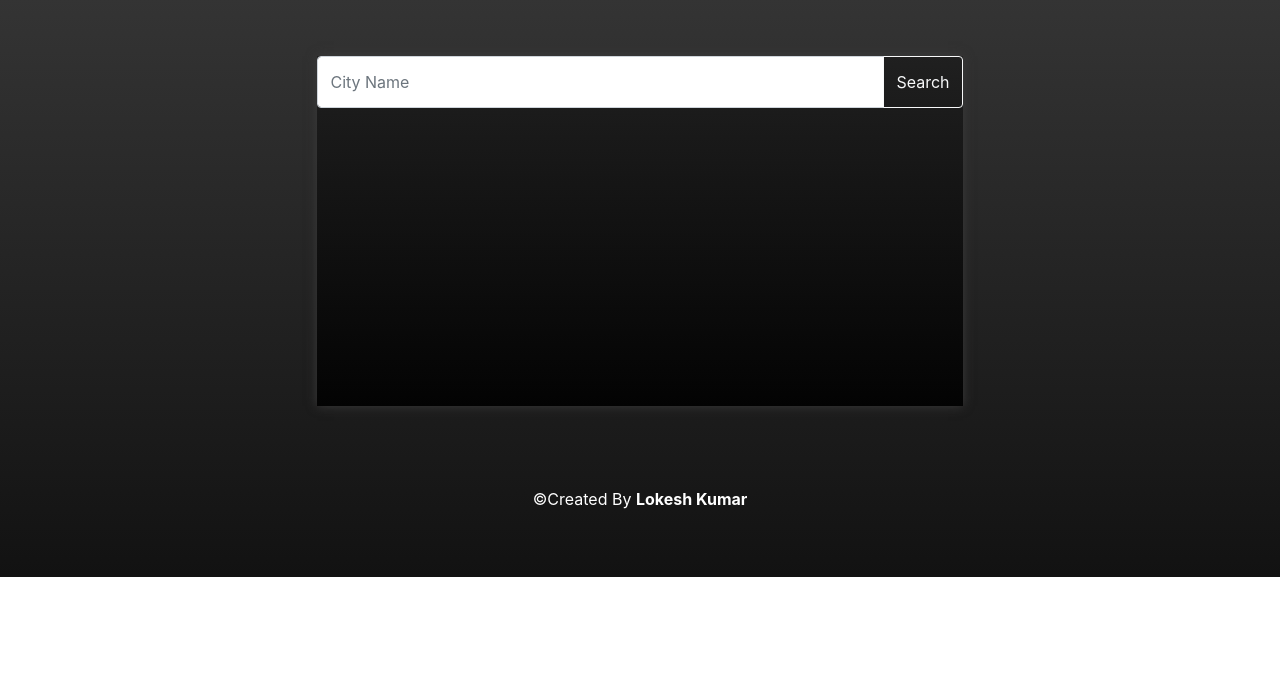
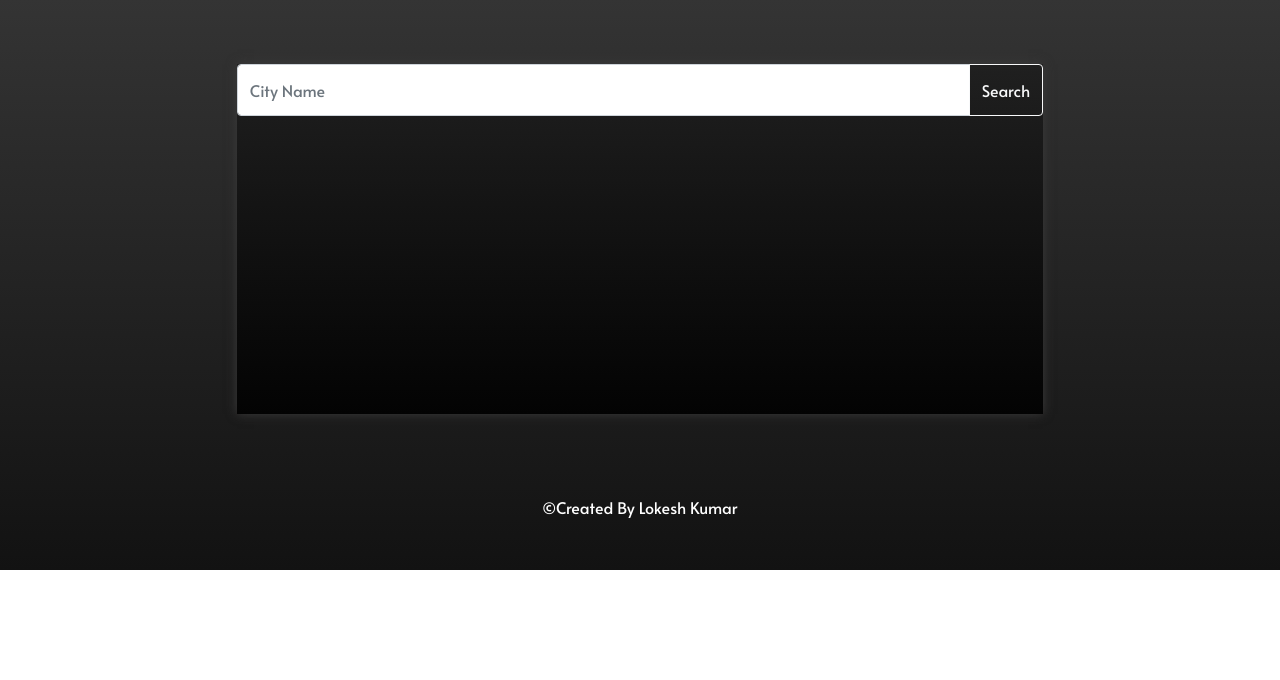
Before and after one commit to LokeshKumar-Dev/News, a React app: page / in a window 1280 px wide. Shown: the part 120-800 px from the top of the page. Built offline with nearby package versions, Linux system fonts and the light colour scheme; no server answers.

Commit message:
second push

```diff
--- a/package.json
+++ b/package.json
@@ -1,5 +1,5 @@
 {
-  "homepage": "http://Loki-WebDev.github.io/Weather",
+  "homepage": "http://LokeshKumar-Dev.github.io/Whats-Weather",
   "name": "hello-world",
   "version": "0.1.0",
   "private": true,
--- a/public/index.html
+++ b/public/index.html
@@ -7,7 +7,6 @@
 
     <link rel="icon" href="%PUBLIC_URL%/favicon.ico" />
     <!-- Custom Theme files -->
-    <link href="css/style.css" rel="stylesheet" type="text/css" media="all"/>
     <!-- for-mobile-apps -->
     <meta http-equiv="Content-Type" content="text/html; charset=utf-8" />
     <meta name="viewport" content="width=device-width, initial-scale=1, maximum-scale=1">
@@ -15,8 +14,6 @@
     <meta name="keywords" content="Sunny Weather Widget Responsive, Login form web template, Sign up Web Templates, Flat Web Templates, Login signup Responsive web template, Smartphone Compatible web template, free webdesigns for Nokia, Samsung, LG, SonyEricsson, Motorola web design" />
 
     <link rel="stylesheet" href="https://stackpath.bootstrapcdn.com/bootstrap/4.5.0/css/bootstrap.min.css">
-
-    <link href='//fonts.googleapis.com/css?family=Gudea:400,700' rel='stylesheet' type='text/css'>
 
   </head>
   <body>
--- a/src/components/SearchBox.js
+++ b/src/components/SearchBox.js
@@ -16,7 +16,6 @@ class SearchBox extends Component{
   }
 
   componentDidMount(){
-    console.log('cdm geo');
     navigator.geolocation.getCurrentPosition(
       position => this.onGeolocation(position),
       err => alert("ALLOW 'LOCATION' FOR GREATER EXPERIANCE!")
@@ -25,7 +24,6 @@ class SearchBox extends Component{
 
   onGeolocation = (event) => {
     const {latitude ,longitude} = event.coords;
-    console.log(latitude ,longitude);
     this.props.fetchWeatherCoords(latitude, longitude);
   };
 
--- a/src/components/postList.js
+++ b/src/components/postList.js
@@ -137,9 +137,6 @@ class PostList extends Component{
   };
 
   render(){
-    console.log('===============POSTLIST=============');
-    console.log('render');
-    console.log(this.props.posts);
 
     return(
       <>
@@ -151,7 +148,6 @@ class PostList extends Component{
 }
 
 const mapStateToProps = state => {
-  console.log('mapStateToProps');
   return ({ posts:state.weather });
 };
 
--- a/public/css/style.css
+++ b/src/css/style.css
@@ -1,3 +1,5 @@
+@import url('https://fonts.googleapis.com/css2?family=Alata&display=swap');
+
 /* reset */
 html,body,div,span,applet,object,iframe,h1,h2,h3,h4,h5,h6,p,blockquote,pre,a,abbr,acronym,address,big,cite,code,del,dfn,em,img,ins,kbd,q,s,samp,small,strike,strong,sub,sup,tt,var,b,u,i,dl,dt,dd,ol,nav ul,nav li,fieldset,form,label,legend,table,caption,tbody,tfoot,thead,tr,th,td,article,aside,canvas,details,embed,figure,figcaption,footer,header,hgroup,menu,nav,output,ruby,section,summary,time,mark,audio,video{margin:0;padding:0;border:0;font-size:100%;font:inherit;vertical-align:baseline;}
 article, aside, details, figcaption, figure,footer, header, hgroup, menu, nav, section {display: block;}
@@ -51,7 +53,7 @@ padding:0;
 margin:0;
     background: var(--img-def)no-repeat;
     background-size: cover;
-   font-family: 'Gudea', sans-serif;
+   font-family: 'Alata', sans-serif;
 }
 
 h1,h2,h3,h4,h5,h6{
@@ -271,9 +273,9 @@ a:hover{
 }
 }
 @media (max-width:480px){
-.widget-main {
+/* .widget-main {
     background: url(../images/s2.jpg)no-repeat bottom;
-}
+} */
 .widget-left {
     float: none;
     width: 87.5%;
--- a/src/index.js
+++ b/src/index.js
@@ -7,11 +7,13 @@ import thunk from 'redux-thunk';
 import App from './components/App';
 import reducers from './reducers';
 
+import './css/style.css'
+
 class Index extends Component{
   render(){
     return(
       <div className="widget">
-        <div className="wrap">
+        <div className="wra">
           <h1>What's Weather!</h1>
           <App />
         </div>
```
Also changed, not shown: src/images/cli-1.jpg (renamed from public/images/cli-1.jpg), src/images/cli-2.jpg (renamed from public/images/cli-2.jpg), src/images/cli-3.jpg (renamed from public/images/cli-3.jpg), src/images/cli-4.jpg (renamed from public/images/cli-4.jpg), src/images/cli-5.jpg (renamed from public/images/cli-5.jpg), src/images/cli-6.jpg (renamed from public/images/cli-6.jpg).
